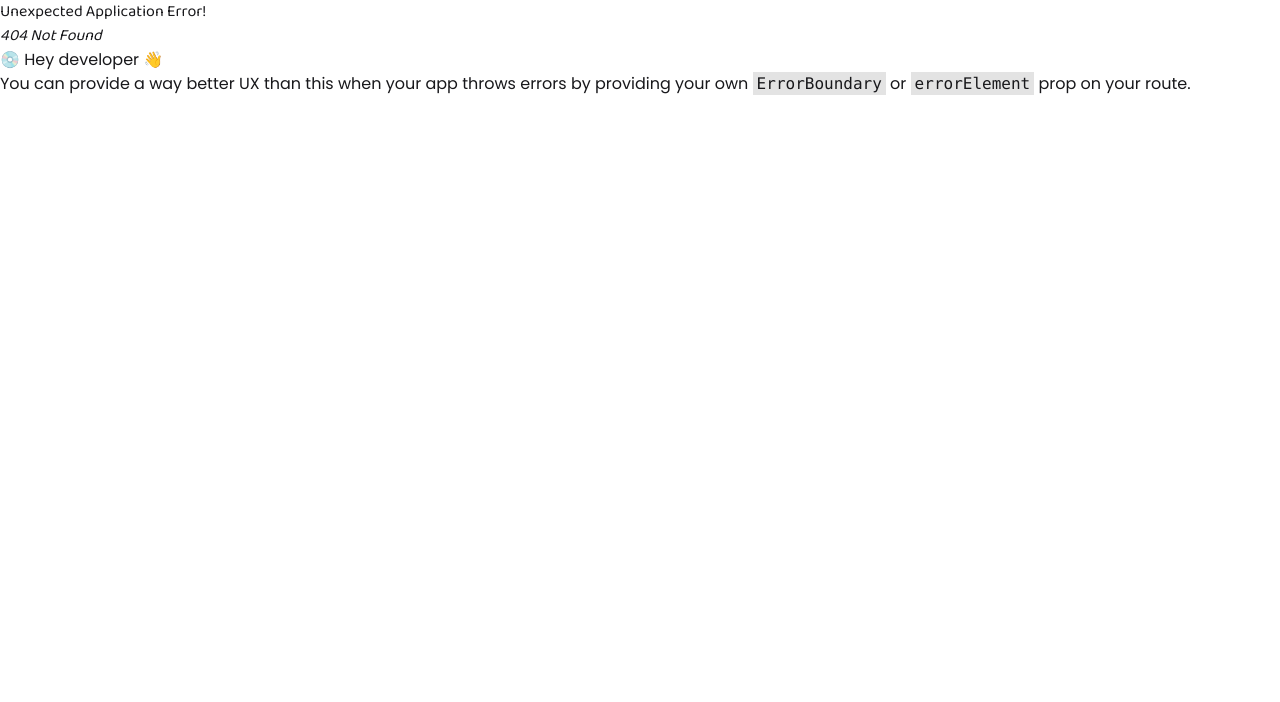
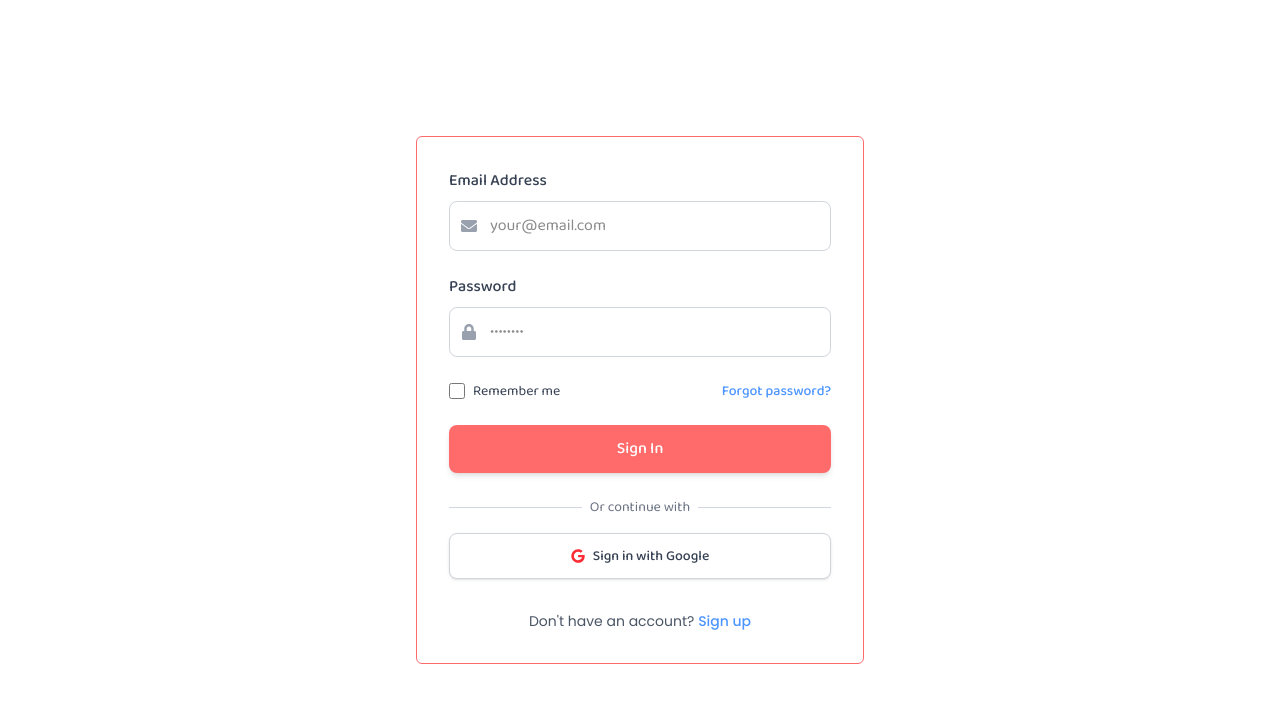
Before and after one commit to rashedulraha/Assignment-9, a React (Vite) app: page /user/login in a window 1280 px wide. Before the commit this address had no page. Shown: the top 702 px of the page. Built offline with nearby package versions, Linux system fonts and the light colour scheme.

Commit message:
adding login page with out functionlity

```diff
--- /dev/null
+++ b/src/Pages/Login.jsx
@@ -0,0 +1,118 @@
+import { Link } from "react-router";
+import { FaGoogle, FaEnvelope, FaLock, FaUser } from "react-icons/fa";
+import Container from "../Components/Container";
+
+const Login = () => {
+  return (
+    <div className="min-h-screen  flex items-center justify-center p-4">
+      <Container>
+        <div className="flex flex-col items-center justify-center min-h-[90vh]">
+          {/* Enhanced Login Card */}
+          <div className="bg-white rounded-md border border-[#FF6B6B]  p-8 w-full max-w-md transform transition-all duration-300">
+            <form>
+              <div className="mb-6">
+                <label
+                  htmlFor="email"
+                  className="block text-gray-700 font-medium mb-2">
+                  Email Address
+                </label>
+                <div className="relative">
+                  <div className="absolute inset-y-0 left-0 pl-3 flex items-center pointer-events-none">
+                    <FaEnvelope className="text-gray-400" />
+                  </div>
+                  <input
+                    id="email"
+                    type="email"
+                    className="w-full pl-10 pr-3 py-3 border border-gray-300 rounded-lg focus:outline-none focus:ring-2 focus:ring-[#FF6B6B] focus:border-transparent transition"
+                    placeholder="your@email.com"
+                    required
+                  />
+                </div>
+              </div>
+
+              <div className="mb-6">
+                <label
+                  htmlFor="password"
+                  className="block text-gray-700 font-medium mb-2">
+                  Password
+                </label>
+                <div className="relative">
+                  <div className="absolute inset-y-0 left-0 pl-3 flex items-center pointer-events-none">
+                    <FaLock className="text-gray-400" />
+                  </div>
+                  <input
+                    id="password"
+                    type="password"
+                    className="w-full pl-10 pr-3 py-3 border border-gray-300 rounded-lg focus:outline-none focus:ring-2 focus:ring-[#FF6B6B] focus:border-transparent transition"
+                    placeholder="••••••••"
+                    required
+                  />
+                </div>
+              </div>
+
+              <div className="flex items-center justify-between mb-6">
+                <div className="flex items-center">
+                  <input
+                    id="remember-me"
+                    name="remember-me"
+                    type="checkbox"
+                    className="h-4 w-4 text-[#FF6B6B] focus:ring-[#FF6B6B] border-gray-300 rounded"
+                  />
+                  <label
+                    htmlFor="remember-me"
+                    className="ml-2 block text-sm text-gray-700">
+                    Remember me
+                  </label>
+                </div>
+                <div className="text-sm">
+                  <a
+                    href="#"
+                    className="font-medium text-[#4D96FF] hover:text-[#FF6B6B] transition">
+                    Forgot password?
+                  </a>
+                </div>
+              </div>
+
+              <button
+                type="submit"
+                className="w-full bg-[#FF6B6B] text-white py-3 px-4 rounded-lg font-medium hover:bg-[#FF5252] transition duration-300 focus:outline-none focus:ring-2 focus:ring-offset-2 focus:ring-[#FF6B6B] shadow-md hover:shadow-lg transform hover:-translate-y-0.5">
+                Sign In
+              </button>
+            </form>
+
+            <div className="mt-6">
+              <div className="relative">
+                <div className="absolute inset-0 flex items-center">
+                  <div className="w-full border-t border-gray-300"></div>
+                </div>
+                <div className="relative flex justify-center text-sm">
+                  <span className="px-2 bg-white text-gray-500">
+                    Or continue with
+                  </span>
+                </div>
+              </div>
+
+              <button className="mt-4 w-full flex items-center justify-center px-4 py-3 border border-gray-300 rounded-lg shadow-sm text-sm font-medium text-gray-700 bg-white hover:bg-gray-50 transition duration-300 transform hover:-translate-y-0.5">
+                <FaGoogle className="text-red-500 mr-2" />
+                Sign in with Google
+              </button>
+            </div>
+
+            <div className="mt-8 text-center">
+              <p className="text-sm text-gray-600">
+                Don't have an account?{" "}
+                <Link
+                  to="/register"
+                  className="font-medium text-[#4D96FF] hover:text-[#FF6B6B] transition">
+                  Sign up
+                </Link>
+              </p>
+            </div>
+          </div>
+        </div>
+      </Container>
+    </div>
+  );
+};
+
+export default Login;
--- /dev/null
+++ b/src/Pages/Register.jsx
@@ -0,0 +1,7 @@
+import React from "react";
+
+const Register = () => {
+  return <div></div>;
+};
+
+export default Register;
--- a/src/Routes/Routes.jsx
+++ b/src/Routes/Routes.jsx
@@ -1,6 +1,13 @@
 import { createBrowserRouter } from "react-router";
 import Layout from "../Layouts/Layout";
+import Login from "../Pages/Login";
 
-const router = createBrowserRouter([{ path: "/", Component: Layout }]);
+const router = createBrowserRouter([
+  { path: "/", Component: Layout },
+  {
+    path: "/user/login",
+    Component: Login,
+  },
+]);
 
 export default router;
```
